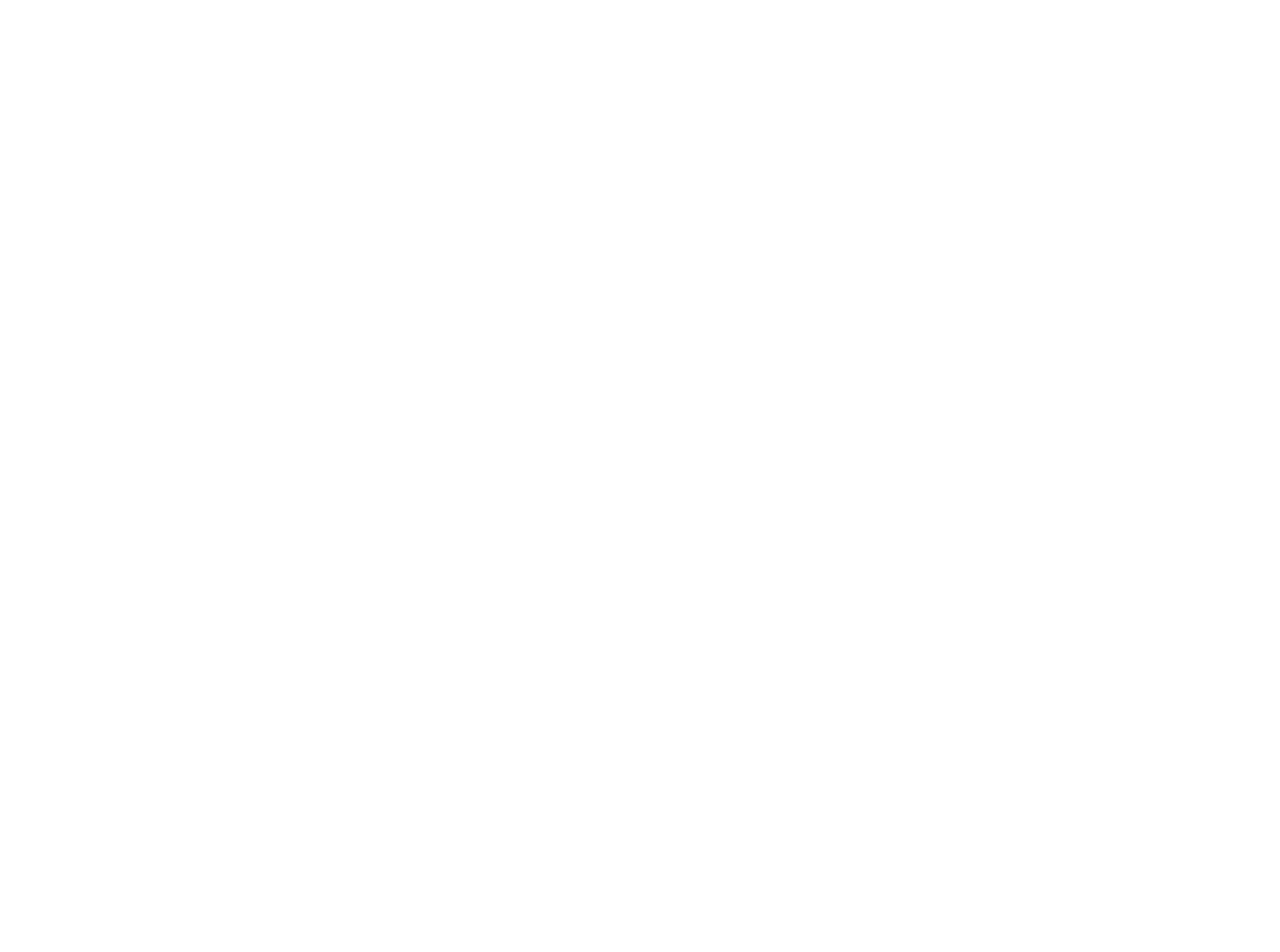
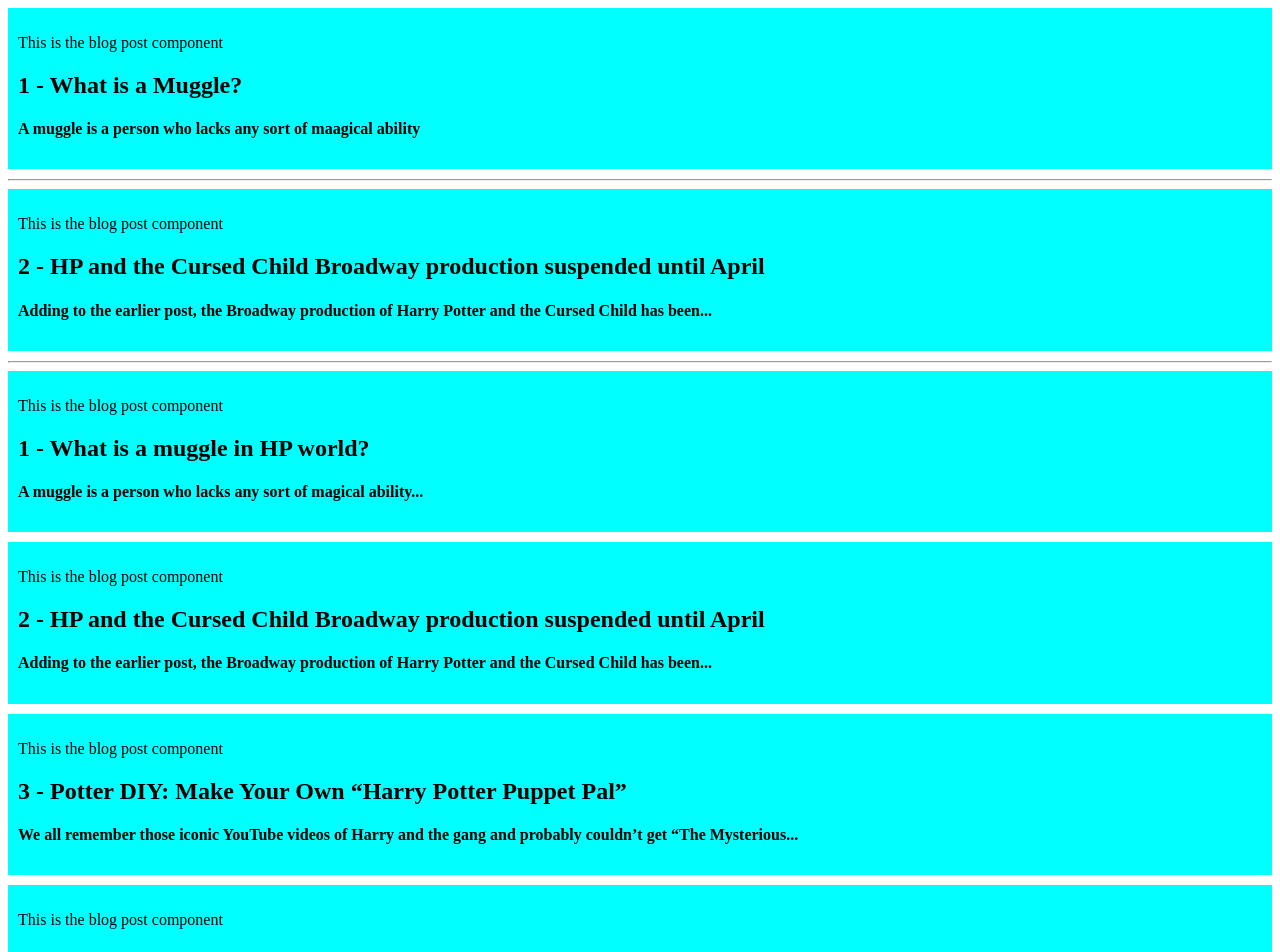
Before and after one commit to PathNotFound404/learn-vue-3, a Vue app: page / in a window 1280 px wide. Shown: the top 952 px of the page. Before the commit the page ends 800 px from the top, so only its background shows below. Built offline with nearby package versions, Linux system fonts and the light colour scheme.

Commit message:
pass data to child componets with props

```diff
--- a/src/App.vue
+++ b/src/App.vue
@@ -1,7 +1,80 @@
-<script setup></script>
+<template>
+    <BlogPost
+        id="1"
+        blog-post-title="What is a Muggle?"
+        blogPostContent="A muggle is a person who lacks any sort of maagical ability"
+    ></BlogPost>
+    <!--Both Naming Convention work-->
+    <hr>
 
-<template>
 
+
+
+    <BlogPost
+        :id="blogPostId"
+        :blog-post-title="blogPostTitle"
+        :blog-post-content="blogPostContent"
+    ></BlogPost>
+    <hr>
+
+    <BlogPost
+        v-for="post in posts"
+        :key="post.id"
+        :id="post.id"
+        :blog-post-title="post.blogPostTitle"
+        :blog-post-content="post.blogPostContent"
+    ></BlogPost>
+    <hr>
+
+    <BlogPost
+        v-for="post in posts"
+        :key="post.id"
+        v-bind="post"
+    ></BlogPost>
+    <!--v-bind with NO ARGUMENT-->
 </template>
 
+<script setup>
+import BlogPost from './BlogPost.vue';
+import { ref } from 'vue'
+
+let blogPostId = ref(2)
+let blogPostTitle = ref(
+    'HP and the Cursed Child Broadway production suspended until April'
+)
+let blogPostContent = ref(
+    'Adding to the earlier post, the Broadway production of Harry Potter and the Cursed Child has been...'
+)
+
+// An array of posts
+let posts = ref([
+  {
+    id: 1,
+    blogPostTitle: 'What is a muggle in HP world?',
+    blogPostContent:
+      'A muggle is a person who lacks any sort of magical ability...'
+  },
+  {
+    id: 2,
+    blogPostTitle:
+      'HP and the Cursed Child Broadway production suspended until April',
+    blogPostContent:
+      'Adding to the earlier post, the Broadway production of Harry Potter and the Cursed Child has been...'
+  },
+  {
+    id: 3,
+    blogPostTitle: 'Potter DIY: Make Your Own “Harry Potter Puppet Pal”',
+    blogPostContent:
+      'We all remember those iconic YouTube videos of Harry and the gang and probably couldn’t get “The Mysterious...'
+  },
+  {
+    id: 4,
+    blogPostTitle: 'Fan Project Brings Life to “Harry Potter” in Translation',
+    blogPostContent:
+      'It’s no secret that the Harry Potter series is a global phenomenon, having been translated into over 80 languages to date....'
+  }
+])
+
+</script>
+
 <style scoped></style>
--- /dev/null
+++ b/src/BlogPost.vue
@@ -0,0 +1,35 @@
+<template>
+    <div class="blog-post">
+        <p>{{ message }}</p>
+
+    <!-- Display ID, Title, and Content of a blog post-->
+        <h2>{{ id }} - {{ blogPostTitle }}</h2>
+        <h4>{{ blogPostContent }}</h4>
+    </div>
+</template>
+
+<script setup>
+import { ref } from 'vue';
+
+let message = ref('This is the blog post component')
+const props = defineProps(['id', 'blogPostTitle', 'blogPostContent'])
+
+console.log(props.id)
+console.log(props.blogPostTitle)
+
+
+// defineProps({
+//     id: Number,
+//     blogPostTitle: String,
+//     blogPostContent: String
+// })
+</script>
+
+
+<style scoped>
+    .blog-post {
+        background-color: aqua;
+        padding: 10px;
+        margin-bottom: 10px;
+    }
+</style>
```
